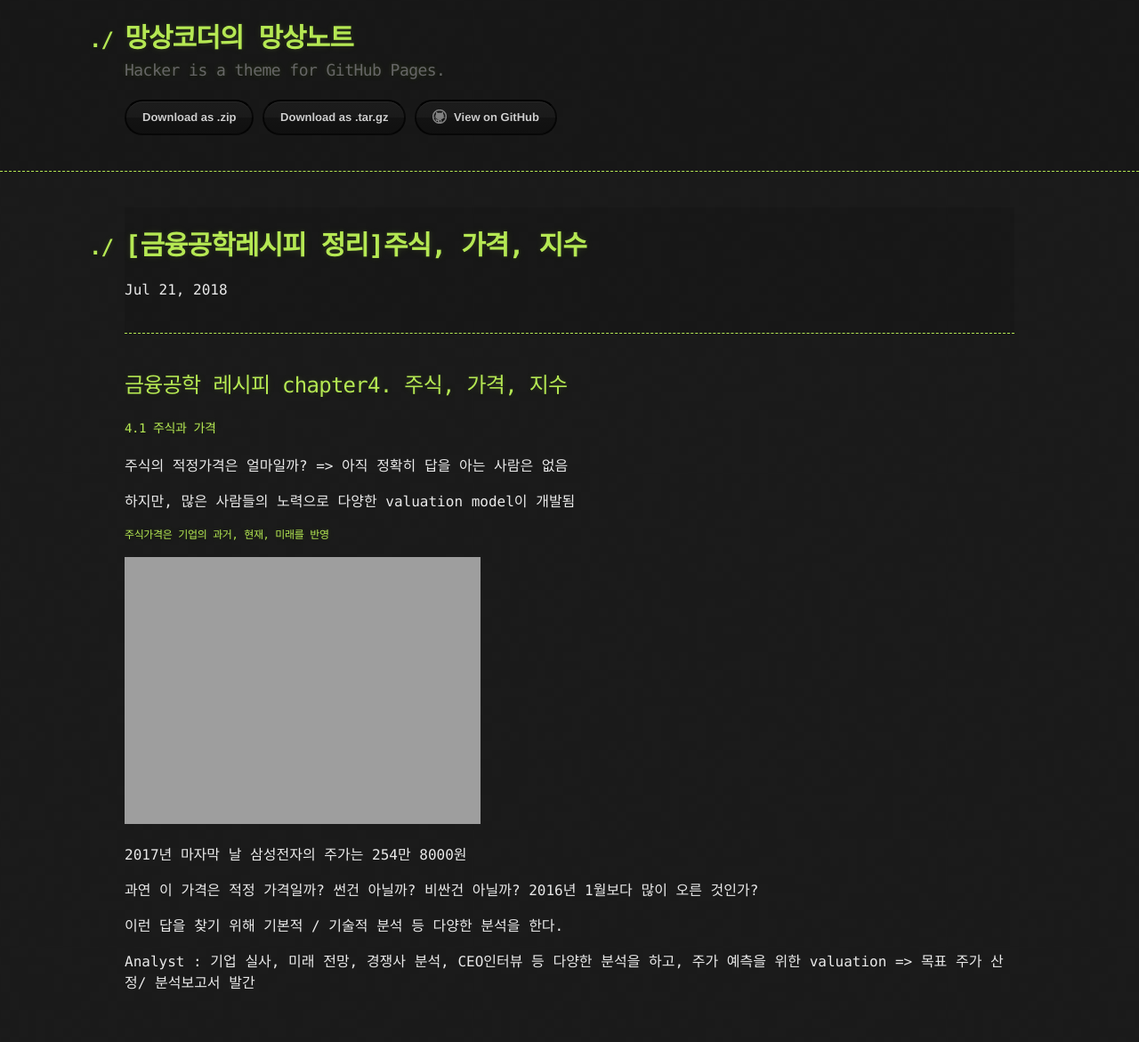
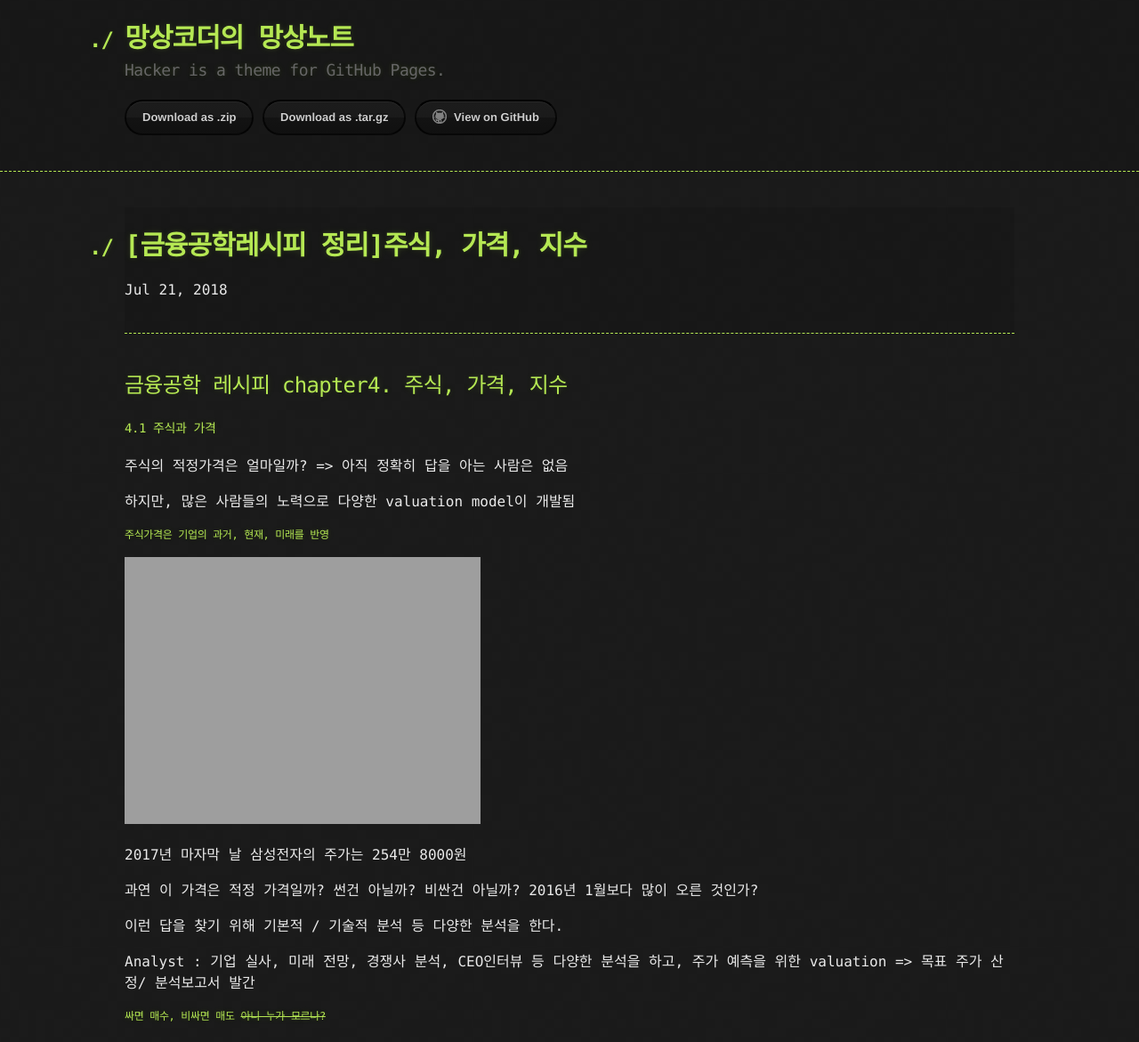
Before and after one commit to kooock/kooock.github.io, a Jekyll site: the page built from _posts/2018-07-21-finance_engineering_recipe_chapter4.md, in a window 1280 px wide. Shown: the whole page at 89% size. Built offline with Jekyll 4.4.1, drawn with Linux system fonts in a browser that asks for light colours; before the commit the page ends 1137 px from its top, so only the background shows below that.

Commit message:
chapter 4 init

```diff
--- a/_posts/2018-07-21-finance_engineering_recipe_chapter4.md
+++ b/_posts/2018-07-21-finance_engineering_recipe_chapter4.md
@@ -19,7 +19,7 @@ tags: [금융공학, 퀀트]
 
 ##### 주식가격은 기업의 과거, 현재, 미래를 반영
 
-![useful image]({{ site.url }}/assets/samsung_stock_2016_6to2017_10.png)
+![useful image]({{ site.url }}/assets/images/samsung_stock_2016_6to2017_10.png)
 
 2017년 마자막 날 삼성전자의 주가는 254만 8000원
 
@@ -28,3 +28,5 @@ tags: [금융공학, 퀀트]
 이런 답을 찾기 위해 기본적 / 기술적 분석 등 다양한 분석을 한다.
 
 Analyst : 기업 실사, 미래 전망, 경쟁사 분석, CEO인터뷰 등 다양한 분석을 하고, 주가 예측을 위한 valuation => 목표 주가 산정/ 분석보고서 발간
+
+##### 싸면 매수, 비싸면 매도 ~~아니 누가 모르나?~~
```
